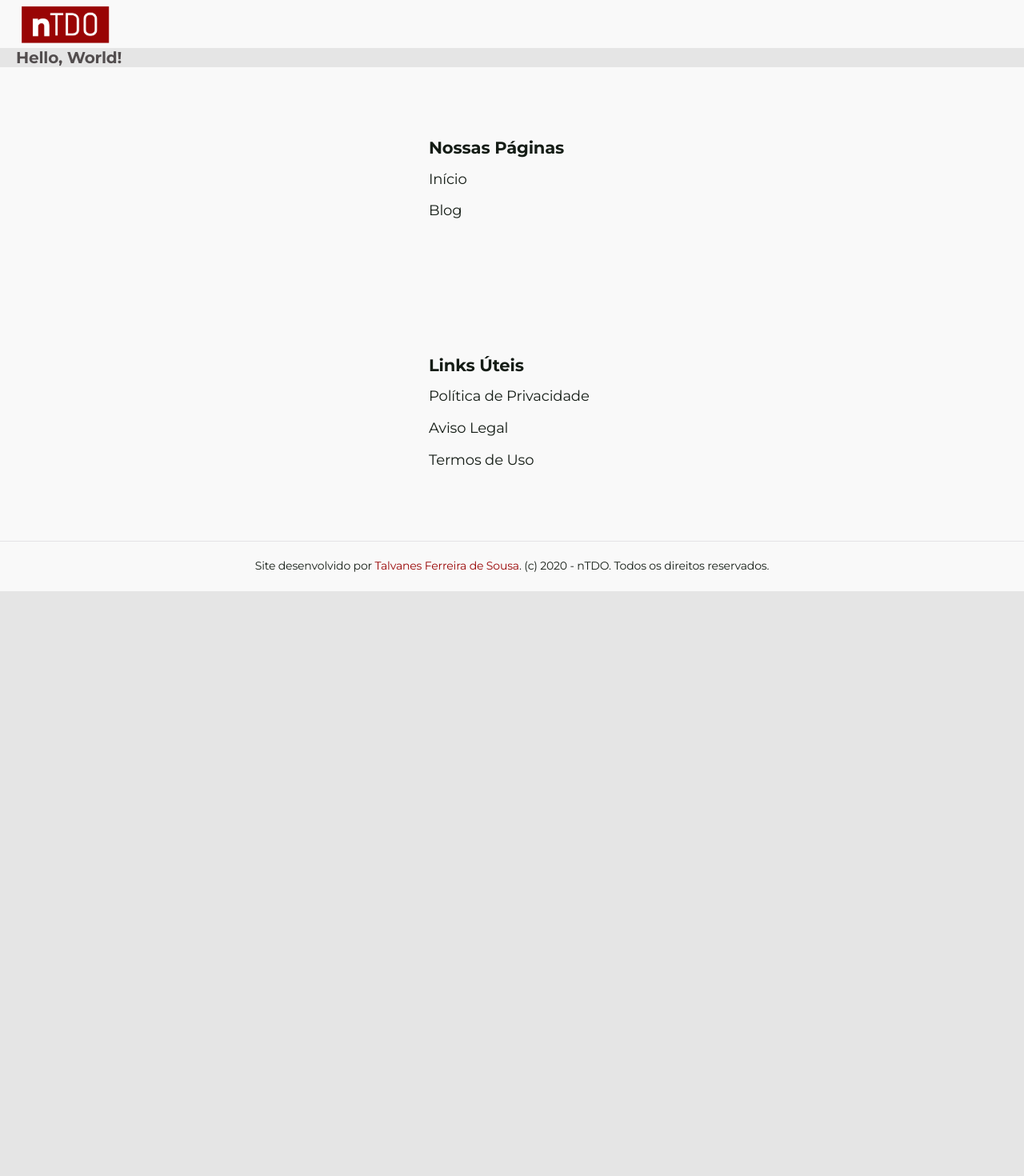
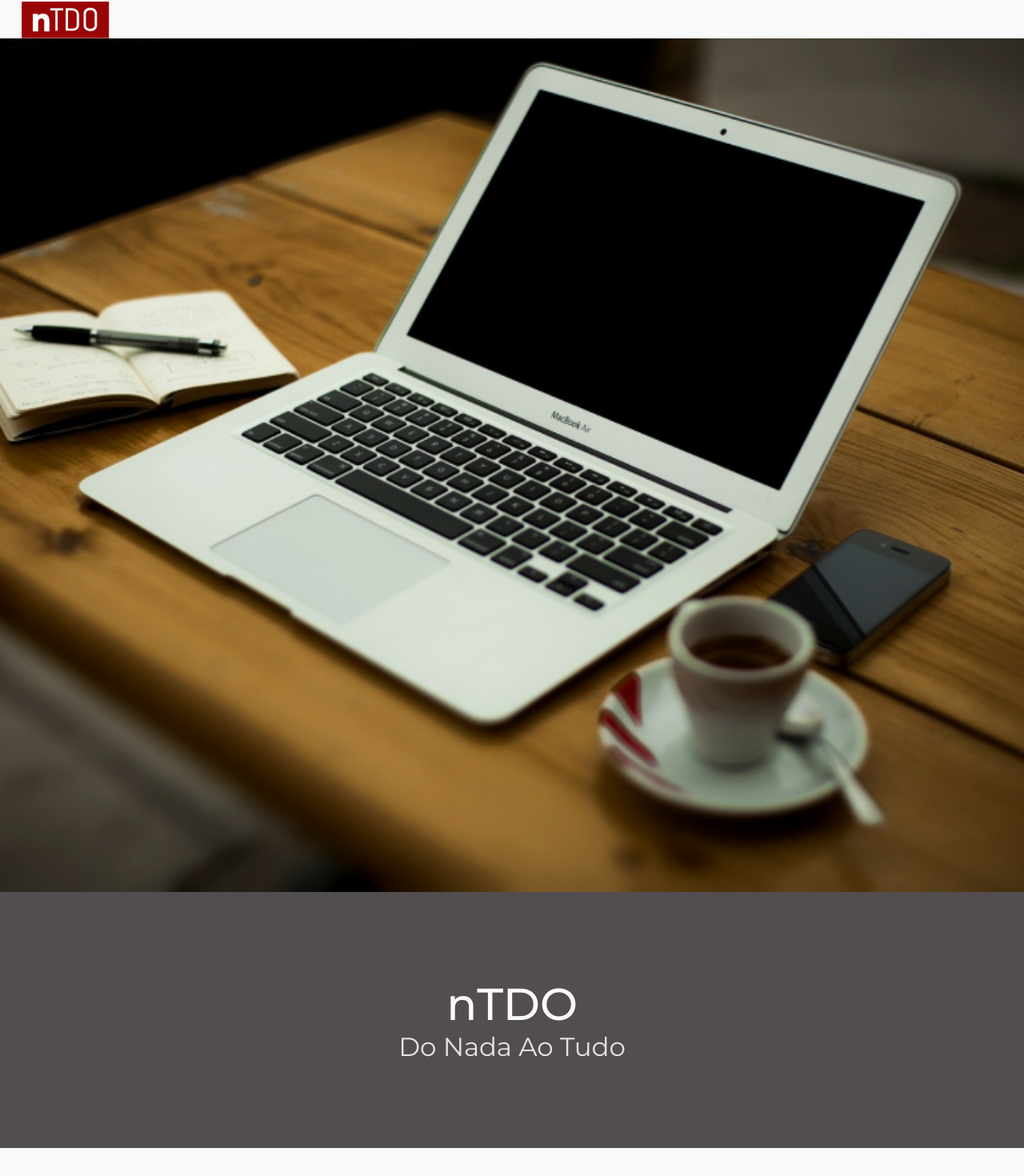
Before and after one commit to talvanes/site-ntdo, a Next.js app: page / in a window 1280 px wide. Shown: the top 1470 px of the page at 80% size. Before the commit the page ends 800 px from the top, so only its background shows below. Built offline with nearby package versions, Linux system fonts and the light colour scheme.

Commit message:
nTDO Next: componente Hero

```diff
--- /dev/null
+++ b/src/components/Hero.module.css
@@ -0,0 +1,31 @@
+.hero_container {
+  composes: bg-default text-grey from "../styles/colors.module.css";
+
+  display: flex;
+  flex-direction: column;
+}
+
+.hero_background {
+  width: 100%;
+}
+
+.hero_content {
+  composes: container from "../styles/utils.module.css";
+
+  min-height: 20rem;
+  display: flex;
+  flex-direction: column;
+  align-items: center;
+  justify-content: center;
+}
+
+.hero_content_title {
+  composes: text-white from "../styles/colors.module.css";
+  composes: hero-title from "../styles/typography.module.css";
+}
+
+.hero_content_subtitle {
+  composes: hero-subtitle from "../styles/typography.module.css";
+
+  text-transform: capitalize;
+}
--- /dev/null
+++ b/src/components/Hero.tsx
@@ -0,0 +1,19 @@
+import styles from "./Hero.module.css";
+
+interface HeroProps {
+  title: string;
+  subtitle: string;
+}
+
+export default function Hero({ title, subtitle }: HeroProps) {
+  return (
+    <article className={styles.hero_container}>
+      <img className={styles.hero_background} src="/hero-background.png" alt="nTDO, do nada ao tudo!"/>
+
+      <header className={styles.hero_content}>
+        <h1 className={styles.hero_content_title}>{title}</h1>
+        <p className={styles.hero_content_subtitle}>{subtitle}</p>
+      </header>
+    </article>
+  );
+}
--- a/src/components/Layout.tsx
+++ b/src/components/Layout.tsx
@@ -25,7 +25,6 @@ export default function Layout({ children }: LayoutProps) {
 
     {/* Main Footer */}
     <section className={styles.main_footer}>
-
       <div className={styles.main_footer_content}>
         {/* Nossas Páginas */}
         <article className={styles.main_footer_links}>
--- a/src/pages/index.tsx
+++ b/src/pages/index.tsx
@@ -1,7 +1,6 @@
+import SEO from "@/components/SEO";
 import Layout from "@/components/Layout";
-import SEO from "@/components/SEO";
-
-import styles from "@/styles/utils.module.css";
+import Hero from "../components/Hero";
 
 export default function Home() {
   return (
@@ -13,9 +12,10 @@ export default function Home() {
     />
 
     <Layout>
-      <div className={styles.container}>
-        <h1>Hello, World!</h1>
-      </div>
+      {/* Hero Section */}
+      <Hero title="nTDO" subtitle="Do Nada Ao Tudo" />
+
+      {/* TODO Seção "Sobre Nós" */}
     </Layout>
     </>
   )
--- a/src/styles/typography.module.css
+++ b/src/styles/typography.module.css
@@ -1,13 +1,11 @@
 .hero-title {
-  font-weight: 400;
+  font-weight: 500;
   font-size: 5.6em;
-  line-height: 8.0em;
 }
 
 .hero-subtitle {
-  font-weight: 500;
-  font-size: 4.8em;
-  line-height: 7.2em;
+  font-weight: 400;
+  font-size: 3.25em;
 }
 
 .subpage-title {
```
